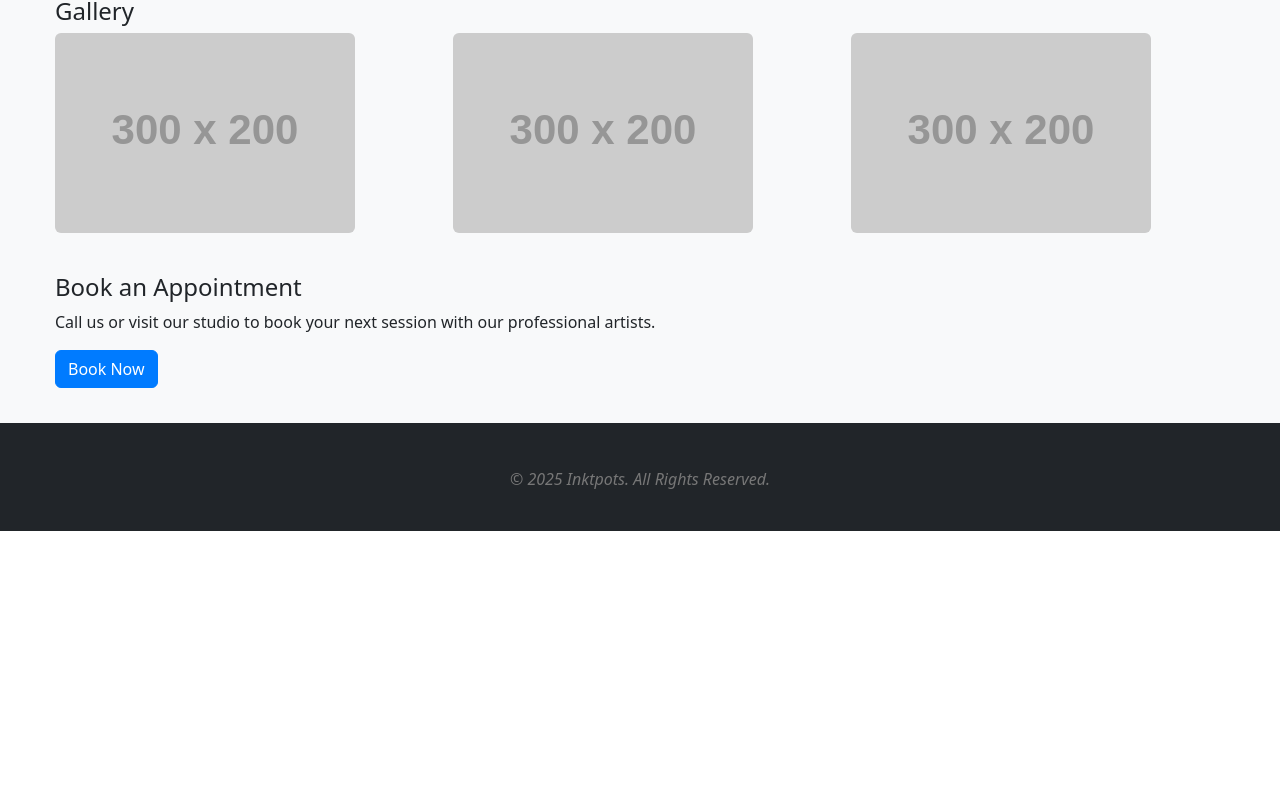
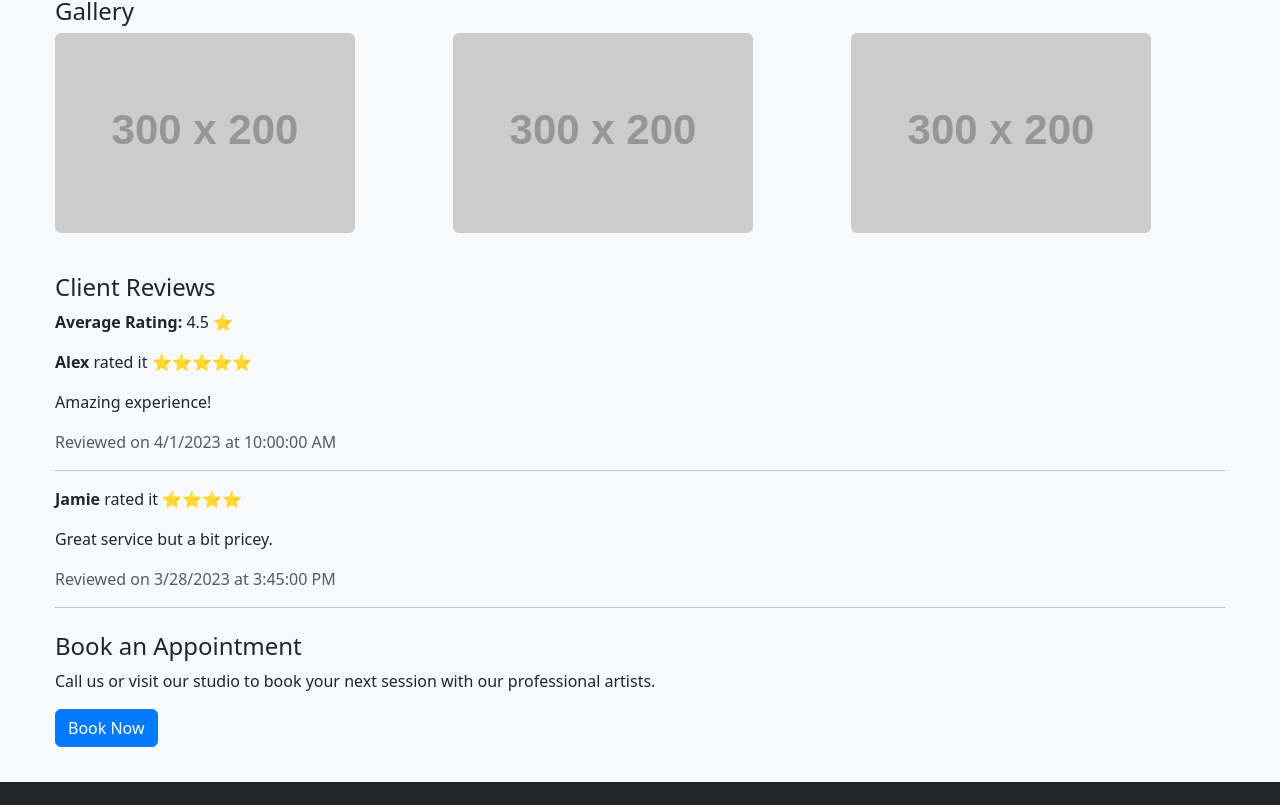
Before and after one commit to emily172/FYP-Tattoo, a React (Vite) app in the folder tattoo-web-app/: page /studio in a window 1280 px wide. Shown: the part 558-1363 px from the top of the page. Before the commit the page ends 1089 px from the top, so only its background shows below. Built offline with nearby package versions, Linux system fonts and the light colour scheme.

Commit message:
Updating studio page

```diff
--- a/tattoo-web-app/src/pages/Studio.jsx
+++ b/tattoo-web-app/src/pages/Studio.jsx
@@ -14,6 +14,18 @@ const Studio = () => {
       "https://placehold.co/300x200?text=Studio+2",
       "https://placehold.co/300x200?text=Studio+3",
     ],
+   // mapLocation: "123 Main Street, Dublin",
+    reviews: [
+      { username: "Alex", rating: 5, comment: "Amazing experience!", timestamp: "2023-04-01T10:00:00" },
+      { username: "Jamie", rating: 4, comment: "Great service but a bit pricey.", timestamp: "2023-03-28T15:45:00" },
+    ],
+  };
+
+  // Helper to calculate average rating
+  const calculateAverageRating = (reviews) => {
+    if (!reviews.length) return "No reviews yet";
+    const totalRating = reviews.reduce((acc, review) => acc + review.rating, 0);
+    return (totalRating / reviews.length).toFixed(1);
   };
 
   return (
@@ -40,6 +52,22 @@ const Studio = () => {
         </p>
       </div>
 
+      {/* Map Section
+      <div className="mt-4">
+        <h4>Studio Location</h4>
+        <iframe
+          src={`https://www.google.com/maps/embed/v1/place?key=YOUR_GOOGLE_MAPS_API_KEY&q=${encodeURIComponent(
+            studio.mapLocation
+          )}`}
+          width="100%"
+          height="300"
+          style={{ border: 0 }}
+          allowFullScreen=""
+          loading="lazy"
+          title="Studio Location"
+        ></iframe>
+      </div>
+*/}
       {/* Gallery Section */}
       <div className="mt-4">
         <h4>Gallery</h4>
@@ -54,6 +82,32 @@ const Studio = () => {
             </div>
           ))}
         </div>
+      </div>
+
+      {/* Reviews Section */}
+      <div className="mt-4">
+        <h4>Client Reviews</h4>
+        <p>
+          <strong>Average Rating:</strong> {calculateAverageRating(studio.reviews)} ⭐
+        </p>
+        {studio.reviews.length > 0 ? (
+          studio.reviews.map((review, index) => (
+            <div key={index} className="mb-3">
+              <p>
+                <strong>{review.username}</strong> rated it{" "}
+                <span>{"⭐".repeat(review.rating)}</span>
+              </p>
+              <p>{review.comment}</p>
+              <p className="text-muted">
+                Reviewed on {new Date(review.timestamp).toLocaleDateString()} at{" "}
+                {new Date(review.timestamp).toLocaleTimeString()}
+              </p>
+              <hr />
+            </div>
+          ))
+        ) : (
+          <p className="text-muted">No reviews yet.</p>
+        )}
       </div>
 
       {/* Booking Section */}
```
